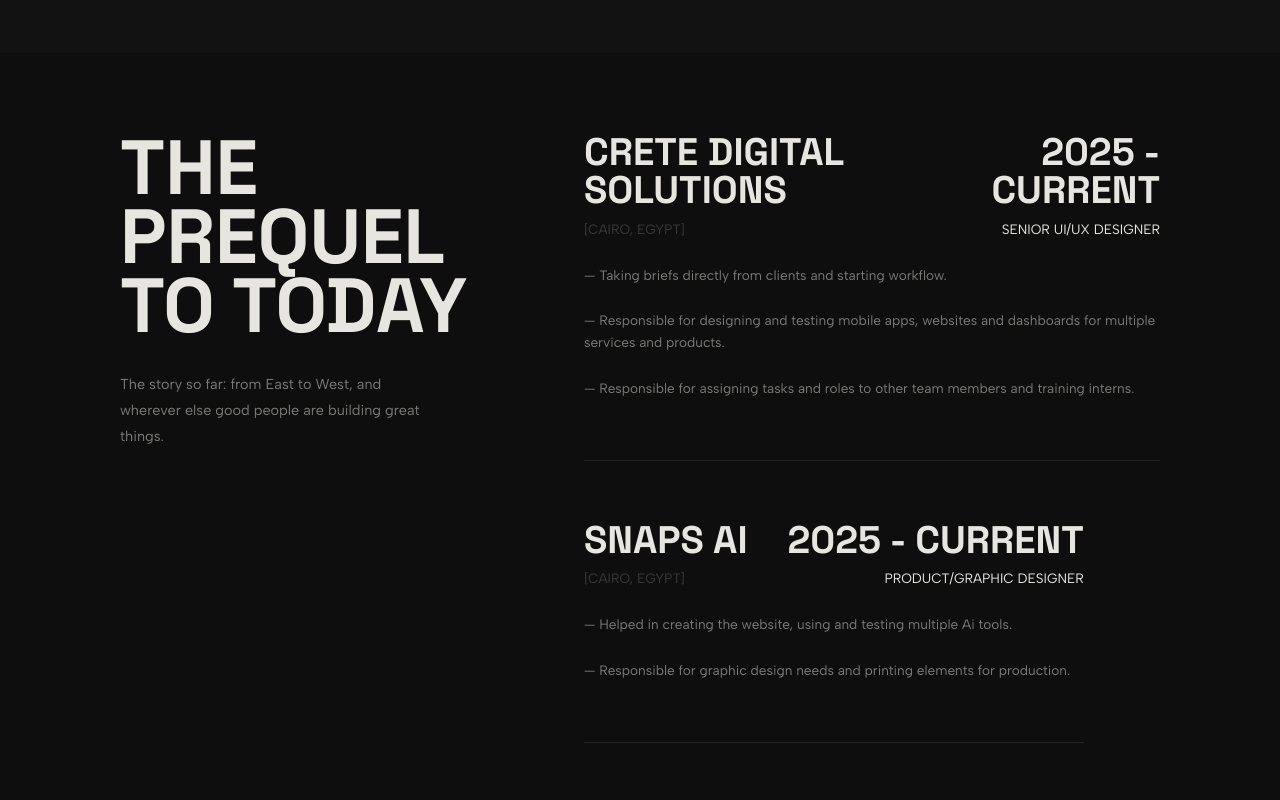
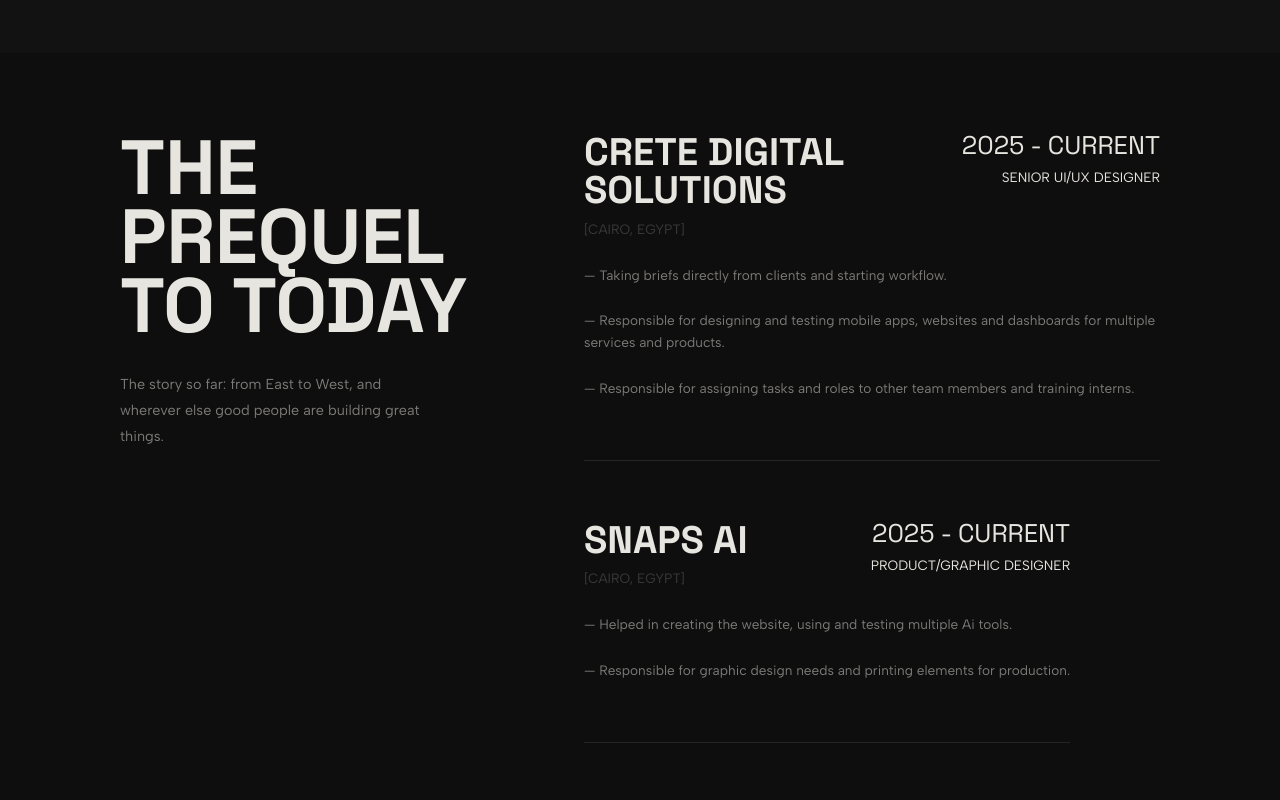
Before and after one commit to Bonnzzoo/bonzzo-studio, a Next.js app: page / in a window 1280 px wide. Shown: the part 5020-5820 px from the top of the page. Built offline with nearby package versions, Linux system fonts and the light colour scheme; a web font is replaced by a local one.

Commit message:
UI Updates: Make experience dates smaller, lighter, and strictly one line

```diff
--- a/app/globals.css
+++ b/app/globals.css
@@ -2953,11 +2953,20 @@
   text-align: right;
 }
 
-.exp-company, .exp-date {
+.exp-company {
   font-family: var(--font-grotesk);
   font-size: clamp(1.5rem, 3vw, 2.5rem);
   line-height: 1;
   margin: 0;
+}
+
+.exp-date {
+  font-family: var(--font-grotesk);
+  font-size: clamp(1.2rem, 2vw, 1.8rem);
+  font-weight: 400;
+  line-height: 1;
+  margin: 0;
+  white-space: nowrap;
 }
 
 .exp-location, .exp-role {
```
